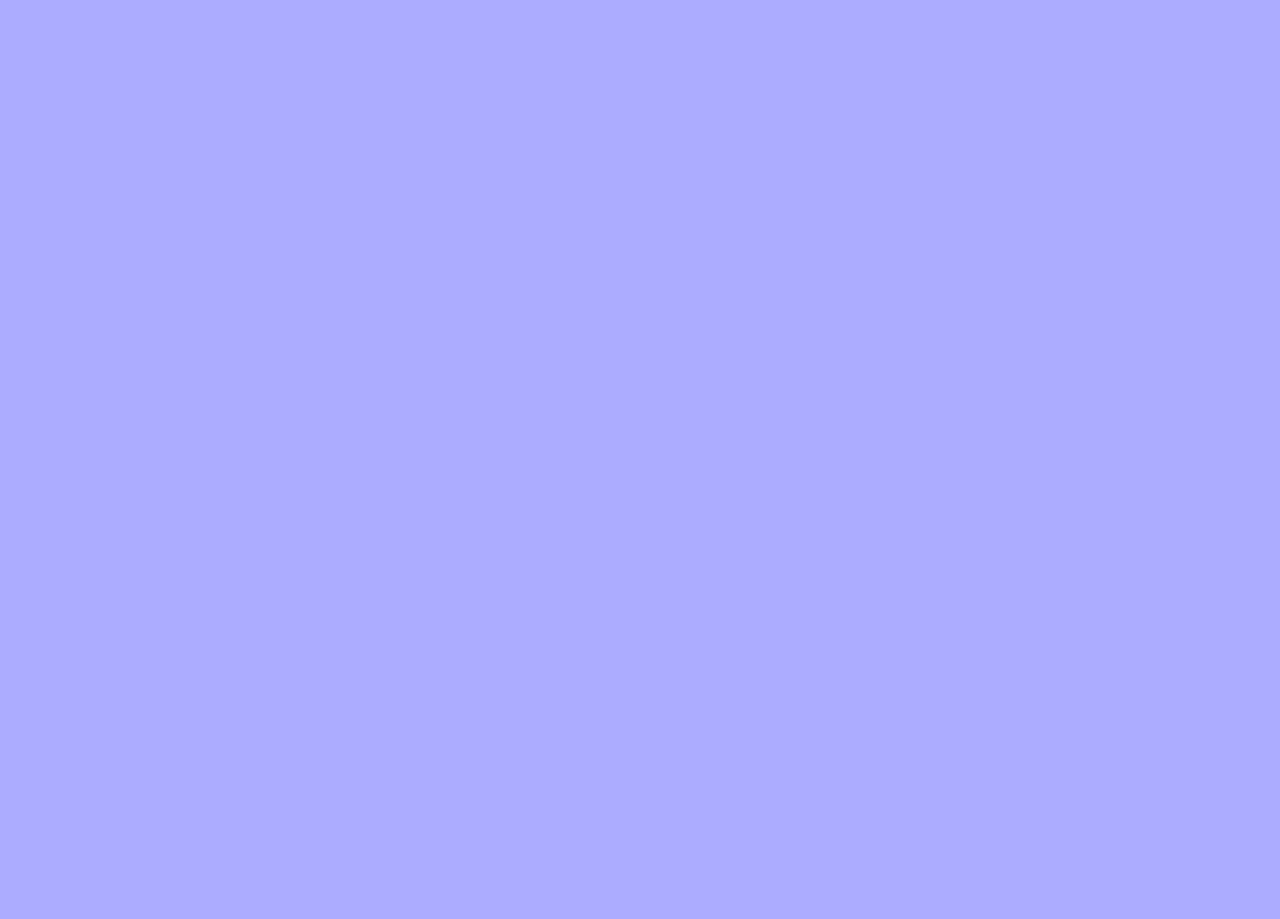
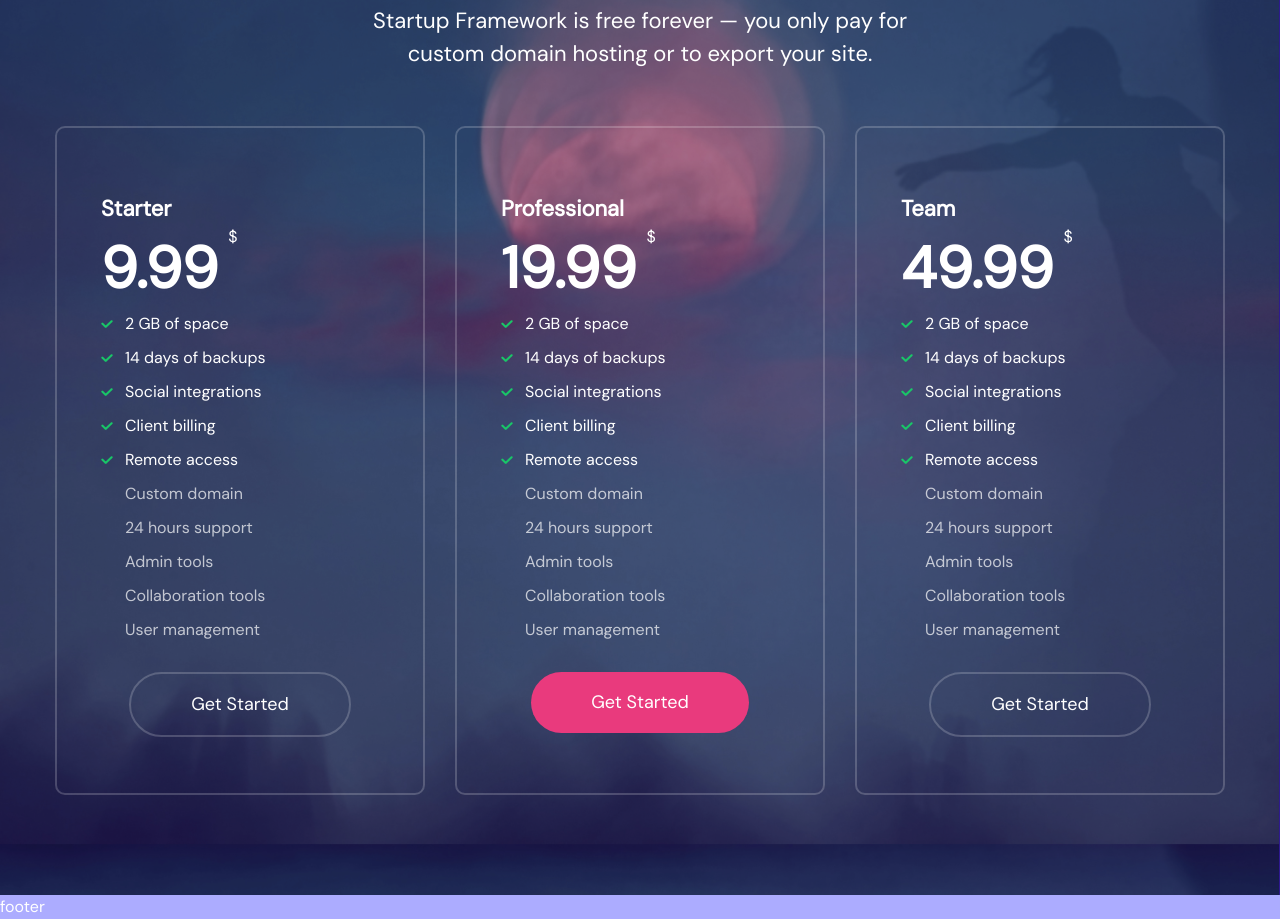
Before and after one commit to youseffatomi/job_darman, a React (Vite) app: page / in a window 1280 px wide. Shown: the part 2540-3459 px from the top of the page. Before the commit the page ends 2375 px from the top, so only its background shows below. Built offline with nearby package versions, Linux system fonts and the light colour scheme.

Commit message:
complated Pricing section

```diff
--- a/src/App.jsx
+++ b/src/App.jsx
@@ -2,6 +2,7 @@ import Layout from "@/components/layout";
 import FormSection from "@/components/sections/Form";
 import Landing from "@/components/sections/Landing";
 import Contact from "@/components/sections/Contact";
+import Pricing from "@/components/sections/Pricing";
 
 export default function App() {
   return (
@@ -9,6 +10,7 @@ export default function App() {
       <Landing />
       <FormSection />
       <Contact />
+      <Pricing />
     </Layout>
   );
 }
--- /dev/null
+++ b/src/components/sections/Pricing/index.jsx
@@ -0,0 +1,111 @@
+import PricingBG from "@/assets/images/Pricing-Table.png";
+import Check from "@/assets/icons/Check-Icon.png";
+import { Button } from "@/components/FormComponents";
+
+const PricingTable = ({ heading, price, data, CTA }) => (
+  <div className="border-2 border-solid border-[#ffffff31] rounded-[10px] px-[44px] pt-[64px] pb-[56px]">
+    {/* price */}
+    <div>
+      <p className="font-regular text-[22px]">{heading}</p>
+      <div className="flex items-start gap-[10px]">
+        <span className="font-regular text-[58px]">{price}</span>
+        <span>$</span>
+      </div>
+    </div>
+
+    {/* options */}
+
+    <div className="grid gap-[10px] mb-[30px]">
+      {data &&
+        data.map(({ isCheck, text }, i) => (
+          <div key={i} className="flex items-center gap-[12px]">
+            <div className="w-[12px]">
+              {isCheck && <img src={Check} alt="check icon" />}
+            </div>
+            <span className={`${!isCheck && "opacity-70"}`}>{text}</span>
+          </div>
+        ))}
+    </div>
+
+    {/* button */}
+    <Button
+      color="#E93A7D"
+      className={`mx-auto !py-[17px] !px-[60px] ${
+        !CTA && "!bg-transparent border-2 border-solid border-[#ffffff31]"
+      }`}
+    >
+      Get Started
+    </Button>
+  </div>
+);
+
+export default function Pricing() {
+  const Options = [
+    {
+      isCheck: true,
+      text: "2 GB of space",
+    },
+    {
+      isCheck: true,
+      text: "14 days of backups",
+    },
+    {
+      isCheck: true,
+      text: "Social integrations",
+    },
+    {
+      isCheck: true,
+      text: "Client billing",
+    },
+    {
+      isCheck: true,
+      text: "Remote access",
+    },
+    {
+      text: "Custom domain",
+    },
+    {
+      text: "24 hours support",
+    },
+    {
+      text: "Admin tools",
+    },
+    {
+      text: "Collaboration tools",
+    },
+    {
+      text: "User management",
+    },
+  ];
+
+  return (
+    <section
+      className=" grid place-items-center"
+      style={{
+        background: `url(${PricingBG}) no-repeat`,
+        backgroundSize: "cover",
+        backgroundAttachment: "fixed",
+      }}
+    >
+      <div className="container py-[100px]">
+        <div className="flex flex-col items-center text-center gap-[30px]">
+          <h2 className="text-[42px] font-bold">Plans & Pricing</h2>
+          <p className="text-[22px] max-w-[586px]">
+            Startup Framework is free forever — you only pay for custom domain
+            hosting or to export your site.
+          </p>
+        </div>
+        <div className="grid gap-[30px] grid-cols-3 mt-[56px]">
+          <PricingTable heading="Starter" price="9.99" data={Options} />
+          <PricingTable
+            heading="Professional"
+            price="19.99"
+            data={Options}
+            CTA={true}
+          />
+          <PricingTable heading="Team" price="49.99" data={Options} />
+        </div>
+      </div>
+    </section>
+  );
+}
```
Also changed, not shown: src/assets/icons/Check-Icon.png (added).
